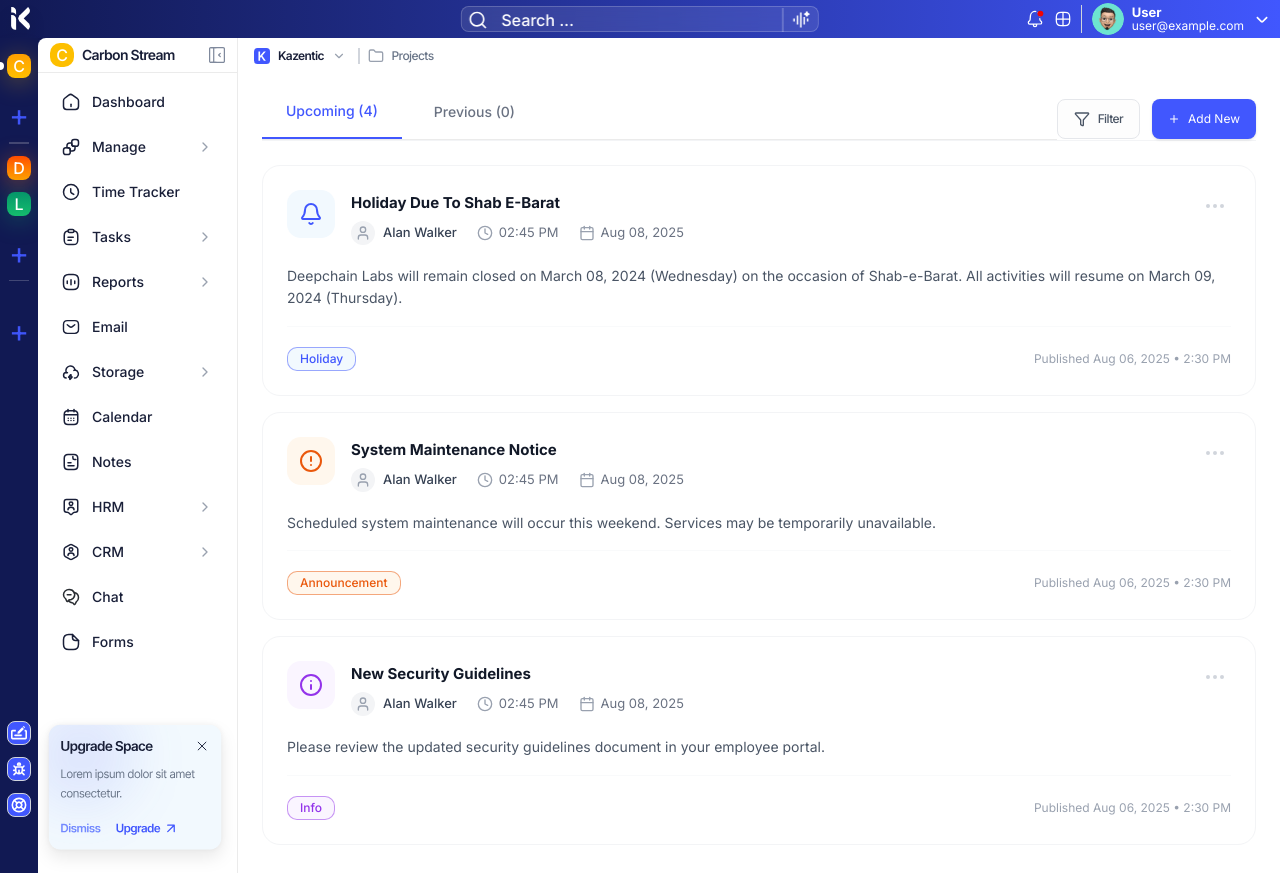
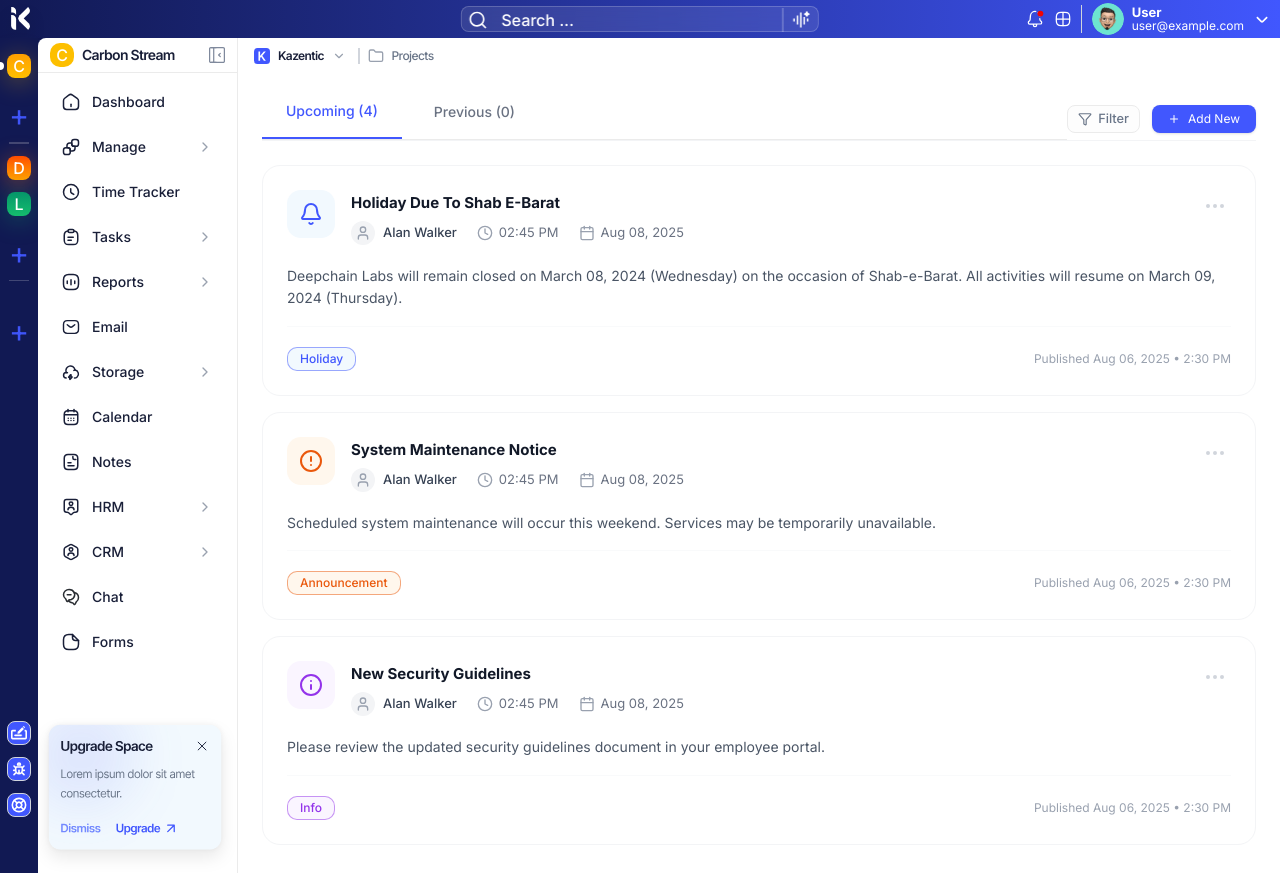
Before and after one commit to Shamiul-alim/KazenticV2, a Next.js app: page /notice in a window 1280 px wide. Built offline with nearby package versions, Linux system fonts and the light colour scheme.

Commit message:
Update filter UI

```diff
--- a/src/components/notice/index.tsx
+++ b/src/components/notice/index.tsx
@@ -7,6 +7,7 @@ import { Filter, Plus } from 'lucide-react';
 import NoticeCard, { NoticeType } from './NoticeCard';
 import NoticeDetails from './NoticeDetails';
 import { AddNoticeSidebar } from '@/components/leaves/manage-leaves/add-notice-sidebar';
+import { FilterPopover } from '@/components/sprint-overview/custom/filters/filter-popover';
 
 const MOCK_NOTICES = [
     {
@@ -66,13 +67,10 @@ export default function Notice() {
                         </TabsList>
 
                         <div className="ml-auto flex items-center gap-3">
-                            <Button variant="outline" className="h-10 gap-2 !rounded-md border-gray-200 px-4 text-gray-600 hover:bg-gray-50">
-                                <Filter className="h-4 w-4" />
-                                <span className='text-xs'>Filter</span>
-                            </Button>
+                            <FilterPopover />
                             <Button
                                 onClick={() => setIsAddSidebarOpen(true)}
-                                className="h-10 flex items-center gap-2 bg-[#4157FE] px-4 text-white hover:bg-[#4157FE]/90 !rounded-md whitespace-nowrap"
+                                className="h-7 flex items-center gap-2 bg-[#4157FE] px-4 text-white hover:bg-[#4157FE]/90 !rounded-md whitespace-nowrap"
                             >
                                 <Plus className="h-3 w-3" />
                                 <span className="text-xs">Add New</span>
```
